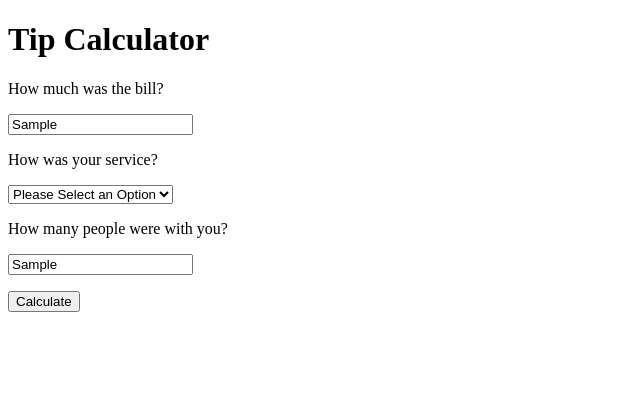
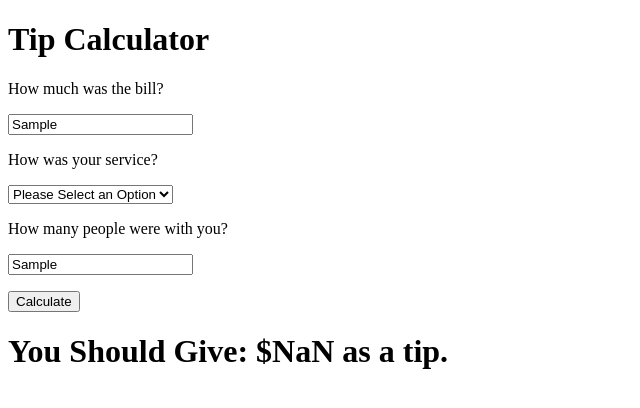
Before and after one commit to mdball1906/tip, a plain HTML site: page index.html in a window 1280 px wide. Both pictures are taken after typing "Sample", "Sample" into the empty fields and a click on the button "Calculate". Shown: the whole page, without its empty margins (0-640 px from the left). Drawn offline with Linux system fonts and the light colour scheme.

Commit message:
Updated the tip calculator to funciton.

```diff
--- a/index.html
+++ b/index.html
@@ -2,7 +2,36 @@
 <html>
   <head>
     <title>Tip Calculator</title>
-    <script></script>
+    <script>
+        function calTipClick(){
+        var billAmount = document.getElementById("billAmount").value;
+        var serviceSelected = document.getElementById('serviceSelect').value;
+        var numofPeople = document.getElementById('numberOfPeople').value;
+        billAmount = parseInt(billAmount);
+        numofPeople = parseInt(numofPeople);
+        var tipPercent;
+        var tipAmount ;
+        if(serviceSelected=="1"){
+            tipPercent = 10;
+        }
+        else if(serviceSelected=="2"){
+            tipPercent = 0.20;
+        }
+        else if(serviceSelected=="3"){
+            tipPercent = 0.30;
+        }
+
+        var calAmount = (billAmount * tipPercent)/numofPeople;
+        if(numofPeople>1){
+        document.getElementById('TipAmount').innerHTML = "<h1>Each Person Should Give: $"+calAmount+" as a tip.</h1>"
+        }else{
+            document.getElementById('TipAmount').innerHTML = "<h1>You Should Give: $"+calAmount+" as a tip.</h1>"
+
+        }
+
+
+        }
+    </script>
   </head>
   <body>
     <div id="container">
@@ -18,7 +47,8 @@
       </select>
       <p>How many people were with you?</p>
       <input type="text"  id="numberOfPeople"   placeholder="Enter number of people."  />
-      <p><button id="calculateBtn">Calculate</button></p>
+      <p><button id="calculateBtn" onclick=(calTipClick())>Calculate</button></p>
+      <div id="TipAmount"></div>
     </div>
   </body>
 </html>
```
